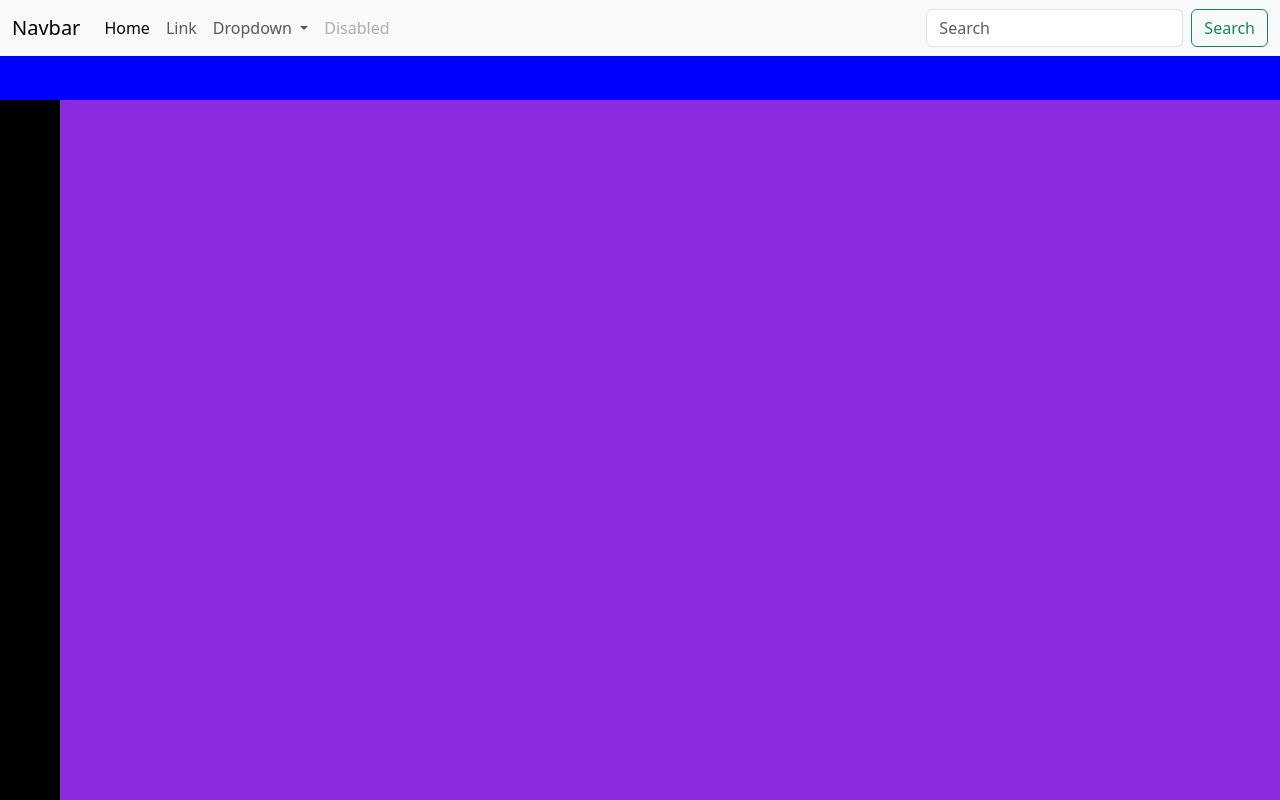
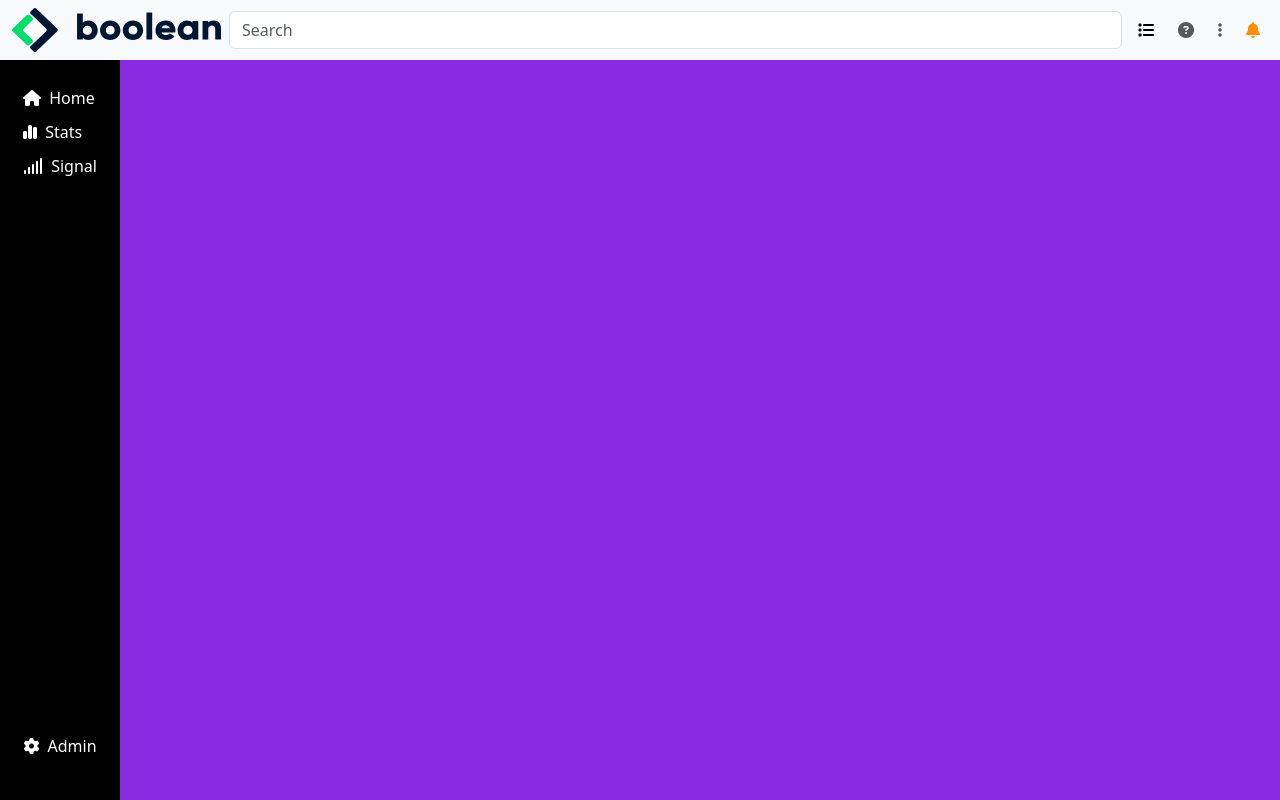
Before and after one commit to LucaB98/html-css-bootstrap-dashboard, a plain HTML site: page index.html in a window 1280 px wide. Drawn offline with nearby package versions, Linux system fonts and the light colour scheme.

Commit message:
fix navbar and added sidebar

```diff
--- a/css/style.css
+++ b/css/style.css
@@ -1,12 +1,20 @@
-#header{
-    height: 100px;
-    background-color: blue;
+a{
+    text-decoration: none;
 }
 
 
+
+.navbar{
+    height: 60px;
+}
+
+.fa-bell{
+    color: #FF8F00;
+}
+
 .dashboard{
     display: flex;
-    height: calc(100vh - 100px);
+    height: calc(100vh - 60px);
 }
 
 .sidebar{
@@ -15,8 +23,30 @@
     flex-shrink: 0;
 }
 
+
+.sidebar .side-nav{
+    flex-direction: column;
+    justify-content: space-between;
+    align-items: center;
+    height: 100%;
+}
+
+.side-nav a{
+    color: white;
+}
+
+.side-nav li{
+    margin: 10px 0;
+}
+
 #main{
     flex-grow: 1;
     background-color: blueviolet;
     overflow: auto;
 }
+
+@media screen and (min-width: 992px){
+    .sidebar{
+        width: 120px;
+    }
+}
--- a/index.html
+++ b/index.html
@@ -18,24 +18,29 @@
 
 </head>
 <body>
+  <!-- header -->
     <header id="header">
-        <nav class="navbar navbar-expand-lg bg-body-tertiary">
-            <div class="container-fluid">
-              <a class="navbar-brand" href="#">Navbar</a>
-              <button class="navbar-toggler" type="button" data-bs-toggle="collapse" data-bs-target="#navbarSupportedContent" aria-controls="navbarSupportedContent" aria-expanded="false" aria-label="Toggle navigation">
-                <span class="navbar-toggler-icon"></span>
-              </button>
-              <div class="collapse navbar-collapse" id="navbarSupportedContent">
-                <ul class="navbar-nav me-auto mb-2 mb-lg-0">
-                  <li class="nav-item">
-                    <a class="nav-link active" aria-current="page" href="#">Home</a>
+      <!-- nav-header -->
+          <nav class="navbar navbar-expand-lg bg-body-tertiary">
+            <div class="container-fluid h-100">
+              <img src="img/mobile-logo.png" alt="mobile-logo" class="img-fluid h-100 d-lg-none">
+              <img src="img/logo.svg" alt="logo" class="img-fluid h-100 d-none d-lg-inline-block me-2">
+              <form class="d-flex flex-grow-1" role="search">
+                <input class="form-control me-2" type="search" placeholder="Search" aria-label="Search">
+              </form>
+                <ul class="navbar-nav me-auto mb-2 mb-lg-0 flex-row gap-2">
+                  <li class="nav-item d-none d-lg-block">
+                    <a class="nav-link active" aria-current="page" href="#"><i class="fa-solid fa-list"></i></a>
                   </li>
-                  <li class="nav-item">
-                    <a class="nav-link" href="#">Link</a>
+                  <li class="nav-item d-none d-lg-block">
+                    <a class="nav-link" href="#"><i class="fa-solid fa-circle-question"></i></a>
                   </li>
-                  <li class="nav-item dropdown">
-                    <a class="nav-link dropdown-toggle" href="#" role="button" data-bs-toggle="dropdown" aria-expanded="false">
-                      Dropdown
+                  <li class="nav-item d-none d-lg-block">
+                    <a class="nav-link" aria-disabled="true"><i class="fa-solid fa-ellipsis-vertical"></i></a>
+                  </li>
+                  <li class="nav-item dropstart">
+                    <a class="nav-link" href="#" role="button" data-bs-toggle="dropdown" aria-expanded="false">
+                      <i class="fa-solid fa-bell"></i>
                     </a>
                     <ul class="dropdown-menu">
                       <li><a class="dropdown-item" href="#">Action</a></li>
@@ -44,20 +49,34 @@
                       <li><a class="dropdown-item" href="#">Something else here</a></li>
                     </ul>
                   </li>
-                  <li class="nav-item">
-                    <a class="nav-link disabled" aria-disabled="true">Disabled</a>
-                  </li>
                 </ul>
-                <form class="d-flex" role="search">
-                  <input class="form-control me-2" type="search" placeholder="Search" aria-label="Search">
-                  <button class="btn btn-outline-success" type="submit">Search</button>
-                </form>
-              </div>
             </div>
           </nav>
     </header>
+    <!-- dashboard -->
     <div class="dashboard">
-        <div class="sidebar"></div>
+      <!-- sidebar -->
+        <div class="sidebar h-100">
+          <nav class="side-nav h-100 d-flex py-3">
+            <ul class="nav-top list-unstyled">
+                <li>
+                    <a href="#"><i class="fa-solid fa-house"></i><span class="d-none d-lg-inline ms-1"> Home</span></a>
+                </li>
+                <li>
+                    <a href="#"><i class="fa-solid fa-chart-simple"></i><span class="d-none d-lg-inline ms-1"> Stats</span></a>
+                </li>
+                <li>
+                    <a href="#"><i class="fa-solid fa-signal"></i><span class="d-none d-lg-inline ms-1"> Signal</span></a>
+                </li>
+            </ul>
+            <ul class="nav-bot list-unstyled">
+                <li>
+                    <a href="#"><i class="fa-solid fa-gear"></i><span class="d-none d-lg-inline ms-1"> Admin</span></a>
+                </li>
+            </ul>
+        </nav>
+        </div>
+        <!-- main -->
         <main id="main"></main>
     </div>
 
```
